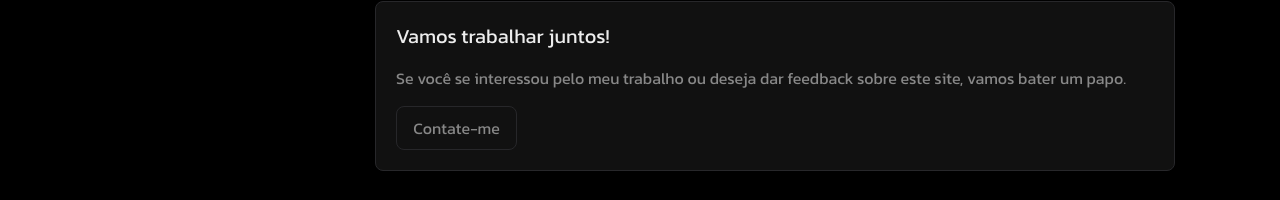
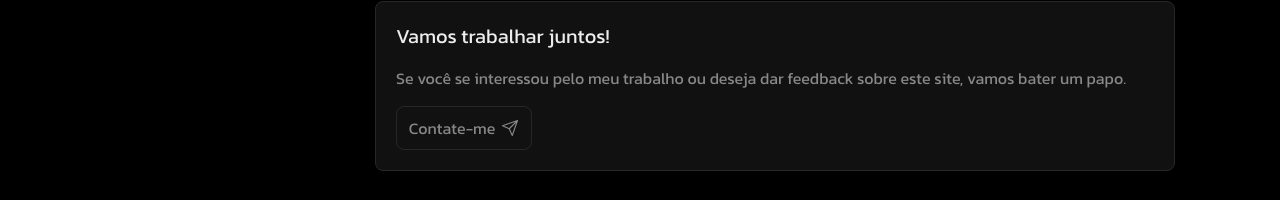
Before and after one commit to rodrigojsdeveloper/rodrigojs.dev, a Next.js app: page / in a window 1280 px wide. Shown: the part 721-921 px from the top of the page. Built offline with nearby package versions, Linux system fonts and the light colour scheme.

Commit message:
feat: add message svg

```diff
--- a/src/app/about/page.tsx
+++ b/src/app/about/page.tsx
@@ -14,9 +14,9 @@ const About = () => {
       <div className="flex flex-col gap-y-3 sm:gap-y-6">
         <Title title="Sobre" />
         <div className="space-y-3 leading-7">
-          <Paragraph text="Sou especialista em criar e otimizar experiências de usuário no desenvolvimento de interfaces. Minha experiência abrange a concepção, design e implementação de elementos visuais para interações intuitivas. Minhas habilidades incluem análise de requisitos, soluções de design inovadoras e integração perfeita de componentes." />
+          <Paragraph text="Sou especialista em criar e otimizar experiências de usuário em interfaces, com mais de 2 anos de experiência. Minha expertise abrange a concepção, design e implementação de elementos visuais para interações intuitivas. Possuo habilidades avançadas na análise de requisitos, propondo soluções de design inovadoras e garantindo a integração perfeita de componentes." />
 
-          <Paragraph text="Tenho experiência em projetos vários front-end, desenvolvendo aplicações interativas e responsivas para diversos dispositivos. Além disso, estou familiarizado com desenvolvimento back-end, criação de soluções eficientes no lado do servidor e desenvolvimento de aplicativos móveis para plataformas Android e iOS." />
+          <Paragraph text="Tenho experiência em projetos front-end, desenvolvendo aplicações interativas e responsivas para diversos dispositivos. Minha familiaridade com o desenvolvimento back-end me permite criar soluções eficientes no lado do servidor, e também desenvolver aplicativos móveis para Android e iOS." />
 
           <Paragraph text="Possuo conhecimento em DevOps, incluindo integração e entrega contínua e automação de processos de infraestrutura. Quero aprimorar minhas habilidades técnicas para liderar projetos que resultem em interfaces atrativas, funcionais e de alto desempenho." />
         </div>
--- a/src/app/globals.css
+++ b/src/app/globals.css
@@ -74,8 +74,7 @@ a {
 }
 
 ::selection {
-  color: rgb(1, 65, 255);
-  background-color: rgba(1, 65, 255, 0.1);
+  background-color: rgba(38,38,38,.5);
 }
 
 .center {
--- a/src/components/Work.tsx
+++ b/src/components/Work.tsx
@@ -1,5 +1,6 @@
 import Paragraph from './Paragraph'
 import SubTitle from './SubTitle'
+import Send from '@/svgs/Send'
 import Link from 'next/link'
 
 const Work = () => {
@@ -11,9 +12,9 @@ const Work = () => {
 
       <Link
         href="/contact"
-        className="mt-1.5 flex h-11 w-full max-w-[7.563rem] select-none items-center justify-center rounded-def border border-solid border-gray-200 text-gray-100 hover:bg-gray-200 hover:text-primary sm:mt-0"
+        className="group mt-1.5 flex h-11 w-full max-w-[8.5rem] select-none items-center justify-center gap-1.5 rounded-def border border-solid border-gray-200 text-gray-100 hover:bg-gray-200 hover:text-primary sm:mt-0"
       >
-        Contate-me
+        Contate-me <Send />
       </Link>
     </div>
   )
--- /dev/null
+++ b/src/svgs/Send.tsx
@@ -0,0 +1,22 @@
+const Send = () => {
+  return (
+    <svg
+      xmlns="http://www.w3.org/2000/svg"
+      width="18"
+      height="18"
+      viewBox="0 0 24 24"
+    >
+      <path
+        fill="none"
+        stroke="#888888"
+        strokeLinecap="round"
+        strokeLinejoin="round"
+        strokeWidth="1.5"
+        d="m22 2l-7 20l-4-9l-9-4Zm0 0L11 13"
+        className="duration-300 group-hover:stroke-primary group-active:stroke-primary"
+      />
+    </svg>
+  )
+}
+
+export default Send
```
Also changed, not shown: 1 other file (tests, documents, lock files or other folders).
